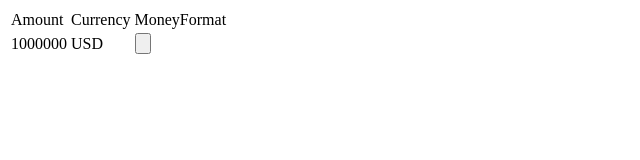
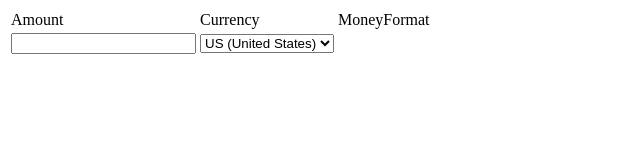
Before and after one commit to anant1998/anant1998.github.io, a plain HTML site: page example.html in a window 1280 px wide. Shown: the whole page, without its empty margins (0-640 px from the left). Drawn offline with Linux system fonts and the light colour scheme.

Commit message:
working example.html

```diff
--- a/example.html
+++ b/example.html
@@ -2,7 +2,7 @@
 <html>
     <head>
         <meta charset='utf-8'/>
-        <title>Simple MoneyFormat example</title>
+        <title>MoneyFormat</title>
         <style>
             textarea {
                 padding: 10px;
@@ -12,6 +12,11 @@
         </style>
     </head>
     <script src='https://rawgit.com/anant1998/moneyFormat/master/moneyformat.js'></script>
+    <script>
+        function sync() {
+            document.getElementById('result').innerHTML = moneyFormat(document.getElementById('amount').value, document.getElementById('locale').value);
+        }
+    </script>
     <body>
         <table>
             <tr>
@@ -28,13 +33,18 @@
 
             <tr>
                 <td>
-                    1000000
+                    <input id="amount" type="text" onchange="sync()"></input>
                 </td>
                 <td>
-                    USD
+                    <select id="locale" onchange="sync()">
+                        <option value="US"> US (United States) </option>
+                        <option value="IN"> IN (India) </option>
+                        <option value="DE"> DE (Deutschland) </option>
+                        <option value="CA"> CA (Canada) </option>
+                    </select>
                 </td>
                 <td>
-                    <input type="button" onclick="alert(moneyFormat(1000000,'US'))" />
+                    <span id="result"></span>
                 </td>
             </tr>
 
```
